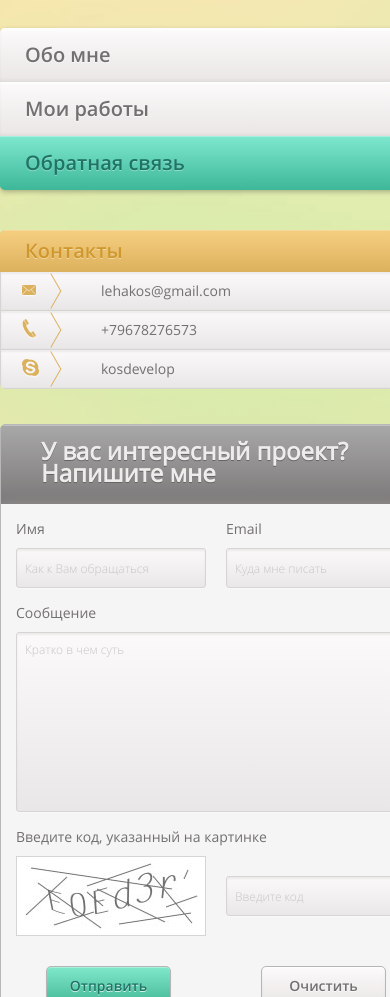
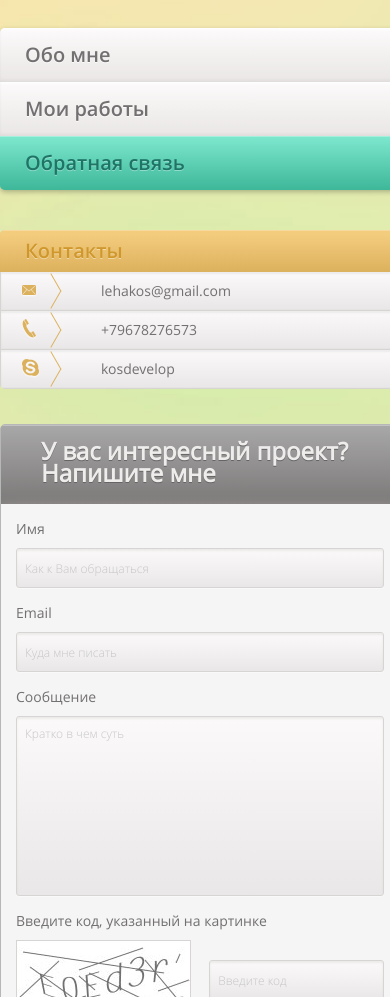
Before and after one commit to Lehakos/LoftSchool_project1, a website: page app/callback.html in a window 390 px wide. Shown: the part 103-1100 px from the top of the page. Drawn offline with nearby package versions, Linux system fonts and the light colour scheme.

Commit message:
add responsive to callback

```diff
--- a/app/callback.html
+++ b/app/callback.html
@@ -114,11 +114,11 @@
               <form class="form callback__form" name="write-me" action="" method="post">
 
                 <fieldset class="form__block">
-                  <div class="form__col">
+                  <div class="form__col callback__form-col">
                     <label for="form-name" class="label">Имя</label>
                     <input name="name" type="text" id="form-name" class="input" placeholder="Как к Вам обращаться">
                   </div>
-                  <div class="form__col">
+                  <div class="form__col callback__form-col">
                     <label for="form-email" class="label">Email</label>
                     <input name="email" type="email" id="form-email" class="input" placeholder="Куда мне писать">
                   </div>
--- a/app/css/callback.css
+++ b/app/css/callback.css
@@ -1,7 +1,8 @@
 /* ~~~~~~~~~~~~~~ CALLBACK ~~~~~~~~~~~~~~~ */
 
 .callback__form {
-  width: 400px;
+  width: 100%;
+  max-width: 400px;
   margin-left: auto;
   margin-right: auto;
 }
@@ -9,3 +10,17 @@
 .callback__title {
   font-family: 'open_sansregular', Arial, sans-serif;
 }
+
+
+@media screen and (max-width: 767px) {
+
+  .callback__form-col {
+    width: 100%;
+  }
+
+  .callback__form-col:first-child {
+    margin-bottom: 15px;
+    margin-right: 0;
+  }
+
+}
--- a/app/css/main.css
+++ b/app/css/main.css
@@ -1039,7 +1039,7 @@ img {
 
 .form__col {
   display: inline-block;
-  width: 190px;
+  width: 47.5%; /*190/400*/
 
   font-size: 16px;
 
@@ -1047,13 +1047,22 @@ img {
 }
 
 .form__col:first-child {
-  margin-right: 20px;
+  margin-right: 5%;
 }
 
 .form__btn-container {
   margin-top: 30px;
   padding-left: 30px;
   padding-right: 30px;
+}
+
+@media screen and (max-width: 767px) {
+
+  .form__btn-container {
+    padding-left: 0;
+    padding-right: 0;
+  }
+
 }
 
 /* ~~~~~~~~~~~~~~ INPUT ~~~~~~~~~~~~~~~ */
@@ -1098,7 +1107,7 @@ img {
 }
 
 .input:focus {
-  box-shadow: inset 0 0 4px 0 rgba(110, 169, 199, 0.85),
+  box-shadow: inset 0 0 4px 0 rgba(57, 166, 221, 0.85),
               0px 1px 0px 0px rgba(255, 255, 255, 0.35),
               inset 0px 2px 2px 0px rgba(114, 112, 112, 0.1);
   outline: none;
@@ -1146,7 +1155,7 @@ img {
 }
 
 .textarea:focus {
-  box-shadow: inset 0 0 4px 0 rgba(110, 169, 199, 0.85),
+  box-shadow: inset 0 0 4px 0 rgba(57, 166, 221, 0.85),
               0px 1px 0px 0px rgba(255, 255, 255, 0.35),
               inset 0px 2px 2px 0px rgba(114, 112, 112, 0.1);
   outline: none;
```
